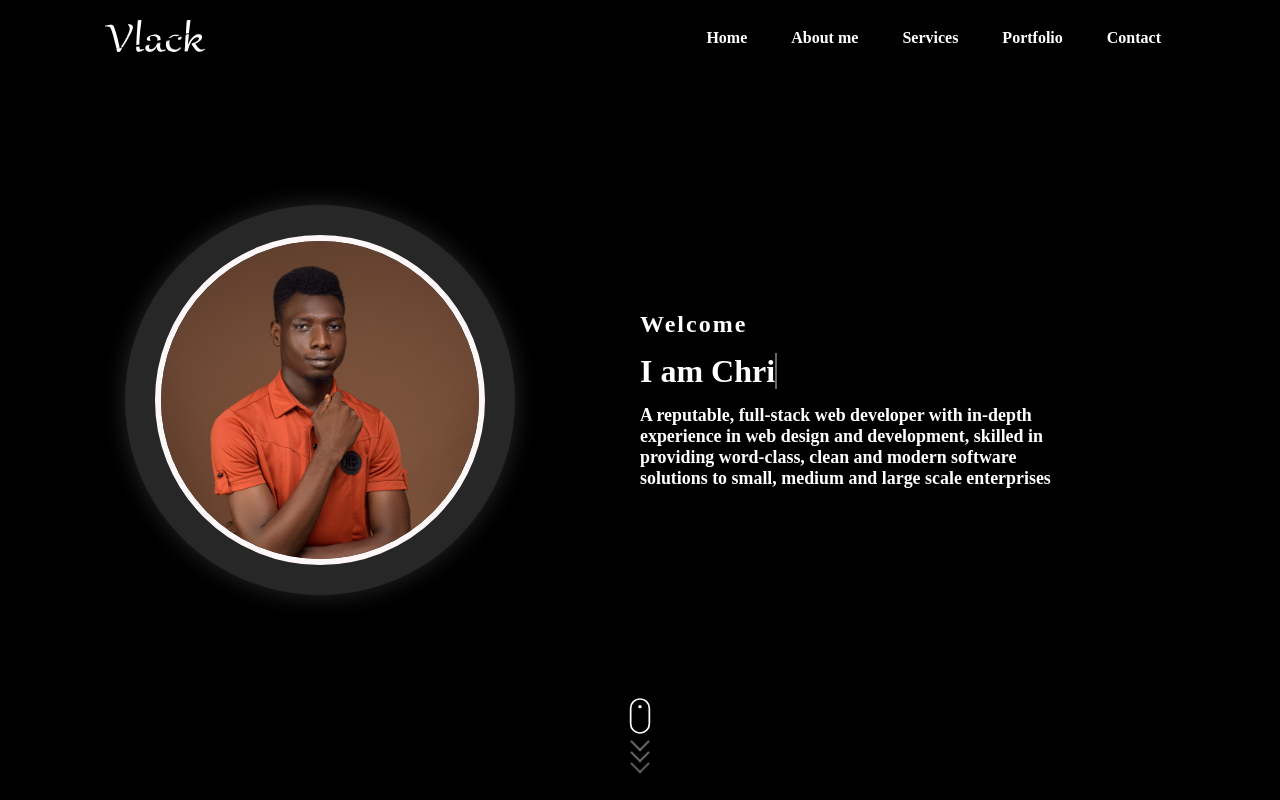
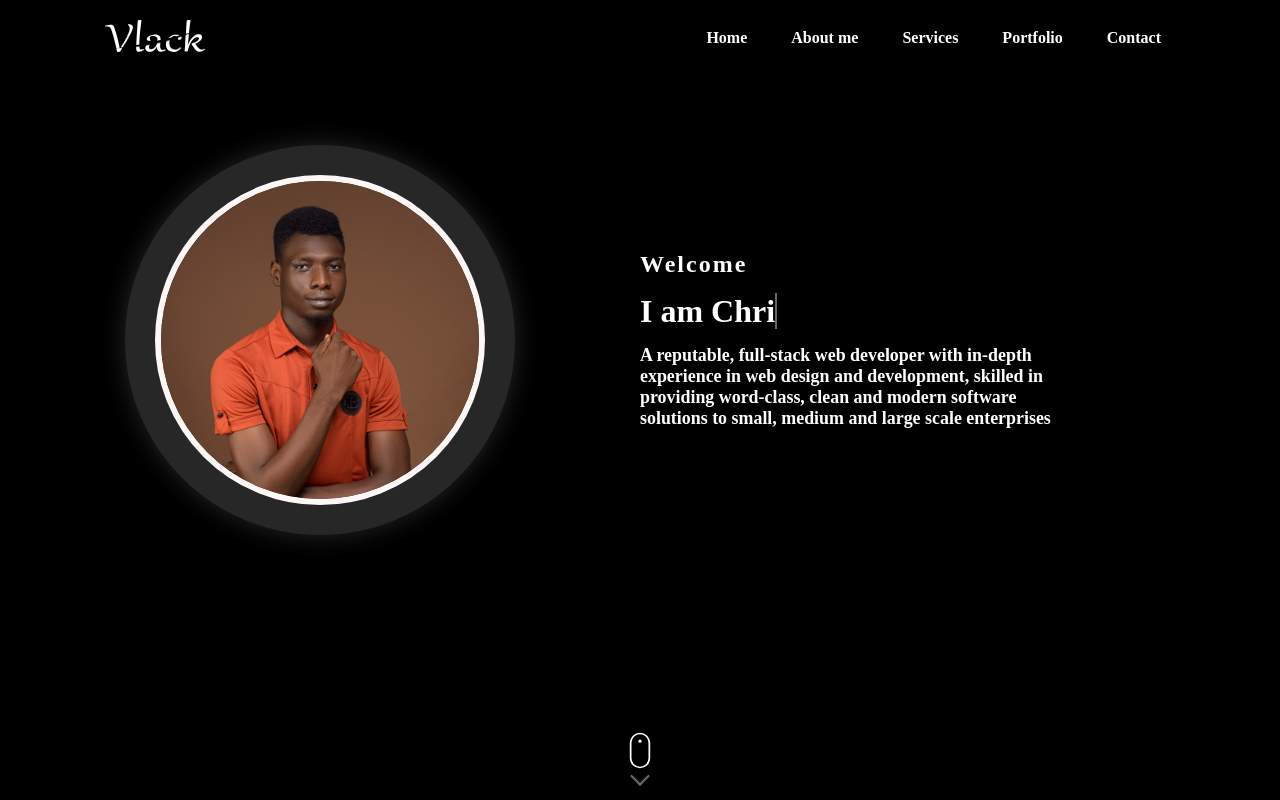
Before and after one commit to Valerian001/Vlack, a Django app: page / in a window 1280 px wide. Run offline with Django 4.2, Linux system fonts and the light colour scheme; some web fonts are replaced.

Commit message:
modified hero section

```diff
--- a/my_portfolio/static/css/main.css
+++ b/my_portfolio/static/css/main.css
@@ -105,9 +105,7 @@ li{
     color: #fff;
     width: 100%;
     z-index: 200;
-    position: sticky;
-    /* overflow: hidden; */
-
+    position: fixed;
 
 }
 .menu a{
@@ -210,20 +208,24 @@ animation-fill-mode: forwards;
   }
 
 /* HEro */
-
+.hero{
+    height: 90vh;
+    width: 100%;
+    background: #000;
+    position: relative;
+}
 .row{
     display: flex;
     flex-direction: row;
     flex-wrap: wrap;
     background-color: #000;
     width: 100%;
-    height: 100vh;
+    height: 85vh;
     color: #fff;
     justify-content: center;
     align-items: center;
     justify-items: center;
-    position: absolute;
-    top: 0;
+    position: relative;
 }
 .column{
     flex: 50%;
@@ -245,19 +247,6 @@ animation-fill-mode: forwards;
     box-shadow:  0 0 25px 0 rgba(217, 217, 217, 0.18);
 
 }
-/* .box::before{
-    content:'';
-    position: absolute;
-    inset: -10px 140px;
-    background: linear-gradient(315deg,black, red);
-    transition: 0.5s;
-    animation: animate 4s linear infinite;
-
-}
-.box:hover::before{
-    inset: -20px 0px;
-} */
-
 @keyframes animate{
     0%{
         transform: rotate(0deg);
@@ -357,21 +346,24 @@ animation-fill-mode: forwards;
 }
 .mouse_container{
     display: flex;
-    position: absolute;
-    bottom: 0;
+    flex-direction: row;
+    flex-wrap: wrap;
+    background-color: #000;
+    width: 100%;
+    height: calc(100vh - 85vh);
+    color: #fff;
     justify-content: center;
-    align-items: center;
-    width: 100%;
-    height: auto;
-    transform: scale(0.85);
+    align-items: flex-end;
+    justify-items: center;
+    position: relative;
+    overflow: hidden;
+
+    z-index: 100;
 }
 .mouse_scroll {
-	display: block;
-	margin: 0 auto;
-	width: 24px;
-	height: 100px;
-	margin-top: 125px;
-
+    display: inline-block;
+    transform: scale(0.85);
+    margin-bottom: 10px;
 }
 
 
@@ -398,7 +390,7 @@ animation-fill-mode: forwards;
   margin-top: 1px;
 }
 
-.unu, .doi, .trei
+.unu
 {
     -webkit-animation: mouse-scroll 1s infinite;
     -moz-animation: mouse-scroll 1s infinite;
@@ -414,31 +406,6 @@ animation-fill-mode: forwards;
 
   animation-direction: alternate;
   animation-delay: alternate;
-}
-
-.doi
-{
-  -webkit-animation-delay: .2s;
-  -moz-animation-delay: .2s;
-  -webkit-animation-direction: alternate;
-
-  animation-delay: .2s;
-  animation-direction: alternate;
-
-  margin-top: -6px;
-}
-
-.trei
-{
-  -webkit-animation-delay: .3s;
-  -moz-animation-delay: .3s;
-  -webkit-animation-direction: alternate;
-
-  animation-delay: .3s;
-  animation-direction: alternate;
-
-
-  margin-top: -6px;
 }
 
 .mouse {
--- a/my_portfolio/template/landingpage/index.html
+++ b/my_portfolio/template/landingpage/index.html
@@ -68,6 +68,18 @@
                          <a href="">Hire me</a>
                     </div>
                 </div>
+                <!-- <div class="mouse_container">
+                    <a href="" class="mouse_scroll">
+                        <div class="mouse">
+                            <div class="wheel"></div>
+                        </div>
+                        <div>
+                            <span class="m_scroll_arrows unu"></span>
+                            <span class="m_scroll_arrows doi"></span>
+                            <span class="m_scroll_arrows trei"></span>
+                        </div>
+                    </a>
+                </div> -->
 
             </div>
             <div class="column column_right">
@@ -83,7 +95,6 @@
                     </h1>
                     <p>A reputable, full-stack web developer with in-depth experience in web design and development, skilled in providing word-class, clean and modern software solutions to small, medium and large scale enterprises</p>
                 </div>
-
             </div>
         </div>
         <div class="mouse_container">
@@ -93,11 +104,10 @@
                 </div>
                 <div>
                     <span class="m_scroll_arrows unu"></span>
-                    <span class="m_scroll_arrows doi"></span>
-                    <span class="m_scroll_arrows trei"></span>
                 </div>
             </a>
-   </div>
+        </div>
+    </div>
     <script src="{% static 'js/main.js' %}"></script>
 </body>
 </html>
```
